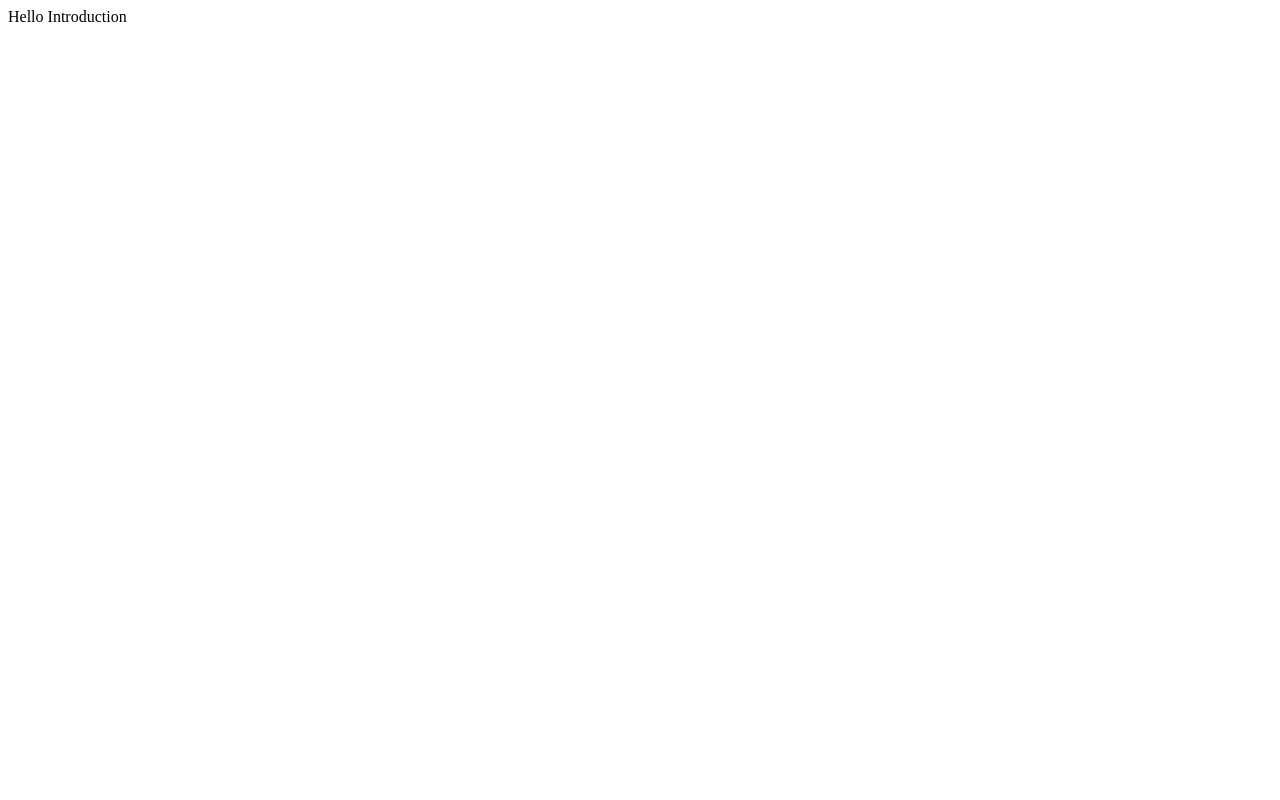
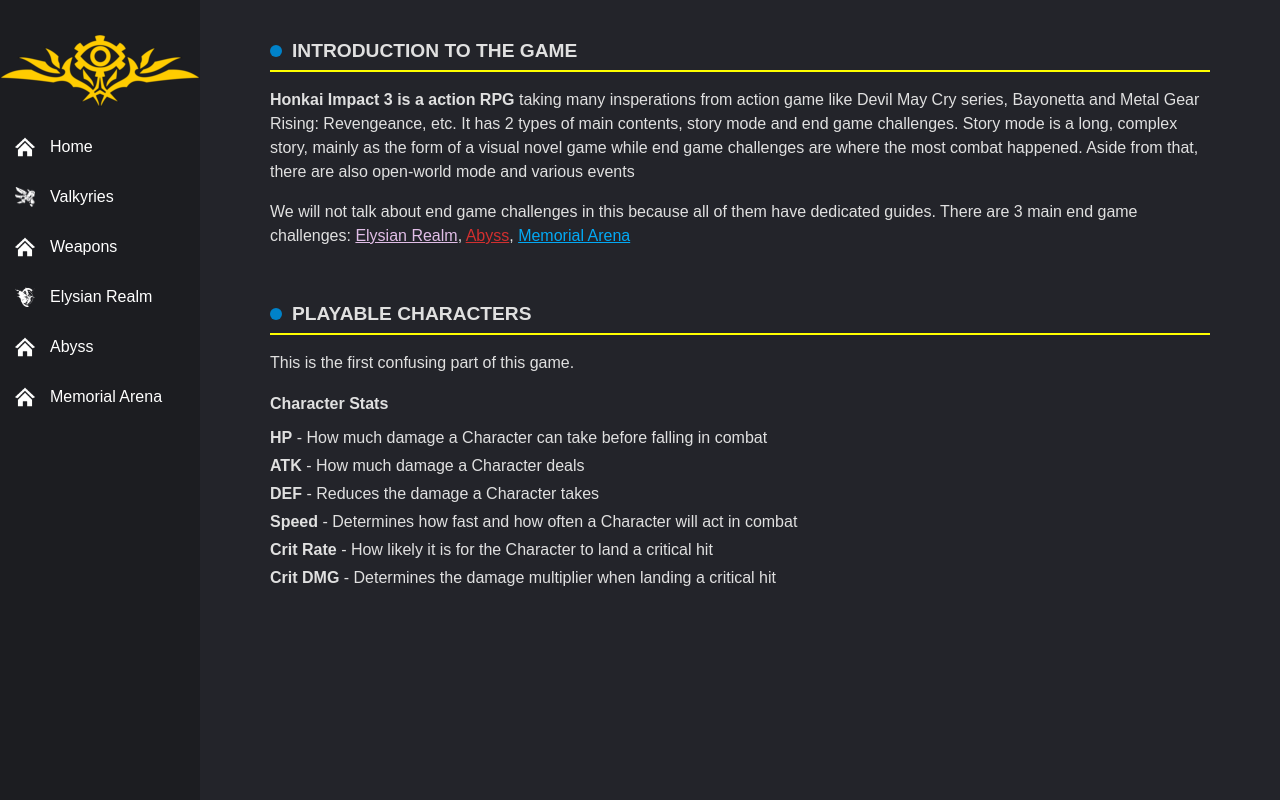
Before and after one commit to awesome-academy/python-naitei-2024_honkai-impact, a Django app: page /introduction/ in a window 1280 px wide. Before the commit the page is almost empty. Run offline with Django 5.2, Linux system fonts and the light colour scheme.

Commit message:
Introduction page 1st commit
Create introduction web page

Update introduction.html

Other similar static page will also use this format

Update introduction file coding style

```diff
--- a/hi3_web/hi3_wiki/templates/home.html
+++ b/hi3_web/hi3_wiki/templates/home.html
@@ -3,8 +3,11 @@
 
 {% block title %}Homepage{% endblock %}
 
+{% block extra_css %}
+    <link rel="stylesheet" href="{% static 'css/home.css' %}">
+{% endblock %}
+
 {% block content %}
-
 <div class="home-content">
     <div class="header-section">
         <img src="{% static 'img/172466098964301525.png' %}">
--- /dev/null
+++ b/hi3_web/hi3_wiki/templates/introduction.html
@@ -0,0 +1,56 @@
+{% extends 'master.html' %}
+{% load static %}
+
+{% block title %}Introduction{% endblock %}
+
+{% block extra_css %}
+    <link rel="stylesheet" href="{% static 'css/introduction.css' %}">
+{% endblock %}
+
+
+{% block content %}
+    <div class="section">
+        <div class="section-title">
+            <span class="bullet"></span> INTRODUCTION TO THE GAME
+        </div>
+        <p class="section-text">
+            <strong>Honkai Impact 3 is a action RPG</strong> taking many
+            insperations from action game like Devil May Cry series, Bayonetta
+            and Metal Gear Rising: Revengeance, etc. It has 2 types of main
+            contents, story mode and end game challenges. Story mode is a long,
+            complex story, mainly as the form of a visual novel game while end
+            game challenges are where the most combat happened. Aside from that,
+            there are also open-world mode and various events
+        </p>
+        <p class="section-text">
+            We will not talk about end game challenges in this because all of
+            them have dedicated guides. There are 3 main end game challenges:
+            <a href="/elyrealm/" class="link-elyrealm">Elysian Realm</a>,
+            <a href="/abyss/" class="link-abyss">Abyss</a>,
+            <a href="/ma/" class="link-ma">Memorial Arena</a>
+        </p>
+    </div>
+    <div class="section">
+        <div class="section-title">
+            <span class="bullet"></span> PLAYABLE CHARACTERS
+        </div>
+        <p class="section-text">
+            This is the first confusing part of this game.
+        </p>
+        <div class="subsection">
+            <strong>Character Stats</strong>
+            <p class="section-text">
+
+            </p>
+            <ul>
+                <li><strong>HP</strong> - How much damage a Character can take before falling in combat</li>
+                <li><strong>ATK</strong> - How much damage a Character deals</li>
+                <li><strong>DEF</strong> - Reduces the damage a Character takes</li>
+                <li><strong>Speed</strong> - Determines how fast and how often a Character will act in combat</li>
+                <li><strong>Crit Rate</strong> - How likely it is for the Character to land a critical hit</li>
+                <li><strong>Crit DMG</strong> - Determines the damage multiplier when landing a critical hit</li>
+            </ul>
+        </div>
+    </div>
+
+{% endblock %}
--- a/hi3_web/hi3_wiki/templates/master.html
+++ b/hi3_web/hi3_wiki/templates/master.html
@@ -7,7 +7,8 @@
     <title>{% block title %}{% endblock %}</title>
     <link rel="stylesheet" href="{% static 'css/global.css' %}">
     <link rel="stylesheet" href="{% static 'css/sidebar.css' %}">
-    <link rel="stylesheet" href="{% static 'css/home.css' %}">
+    {% block extra_css %}{% endblock %}
+    <!-- <link rel="stylesheet" href="{% static 'css/home.css' %}"> -->
 </head>
 <body>
     <div class="container">
--- a/hi3_web/hi3_wiki/views.py
+++ b/hi3_web/hi3_wiki/views.py
@@ -14,8 +14,8 @@ def valkyrie(request):
     return HttpResponse(template.render(context, request))
 
 def introduction (request):
-    pass
-    return HttpResponse("Hello Introduction")
+    template = loader.get_template('introduction.html')
+    return HttpResponse(template.render())
 
 def overall_guide (request):
     pass
@@ -42,6 +42,7 @@ def abyss (request):
     return HttpResponse("Hello Abyss")
 
 def ma (request):
+    pass
     return HttpResponse("Hello Memorial Arena'")
 
 def details (request, id):
--- a/hi3_web/static/css/global.css
+++ b/hi3_web/static/css/global.css
@@ -1,3 +1,17 @@
+/* global.css */
 body {
+    font-family: Arial, sans-serif;
     background-color: #23242A;
+    color: #e0e0e0;
+    margin: 0;
+    padding: 10px;
 }
+
+.container {
+    display: flex;
+}
+
+.main-content {
+    margin-left: 200px; /* Space for the sidebar */
+    padding: 0px;
+}
--- /dev/null
+++ b/hi3_web/static/css/introduction.css
@@ -0,0 +1,80 @@
+.section {
+    /* border-top: 2px solid #0082c9; */
+    padding-top: 40px;
+    padding-left: 70px;
+    padding-right: 70px;
+}
+
+.section-title {
+    font-weight: bold;
+    font-size: 1.2em;
+    margin-bottom: 10px;
+    display: flex;
+    align-items: center;
+    position: relative;
+    padding-bottom: 10px;
+}
+
+.section-title::after {
+    content: "";
+    display: block;
+    width: 100%; /* Full width of the section-title */
+    height: 2px; /* Line thickness */
+    background-color: #FFFF00; /* Yellow color */
+    position: absolute;
+    bottom: 0; /* Aligns with the bottom of the .section-title */
+    left: 0;
+}
+
+.bullet {
+    width: 12px;
+    height: 12px;
+    background-color: #0082c9;
+    border-radius: 50%;
+    display: inline-block;
+    margin-right: 10px;
+}
+
+.section-text {
+    font-size: 1em;
+    line-height: 1.5;
+    margin-bottom: 15px;
+
+}
+
+.subsection {
+    margin-top: 20px;
+}
+
+.subsection ul {
+    list-style: none;
+    padding-left: 0;
+}
+
+.subsection li {
+    margin-bottom: 10px;
+}
+
+.link-elyrealm {
+    color: #E1BEE7; /* Example color for Elysian Realm */
+}
+
+.link-elyrealm:visited {
+    color: #E1BEE7; /* Same color after visit */
+}
+
+.link-abyss {
+    color: #D32F2F; /* Example color for Valkyries */
+}
+
+.link-abyss:visited {
+    color: #D32F2F; /* Same color after visit */
+}
+
+.link-ma {
+    color: #03A9F4; /* Example color for Weapons */
+}
+
+.link-ma:visited {
+    color: #03A9F4; /* Same color after visit */
+}
```
Also changed, not shown: hi3_web/static/css/home.css (+3 -9 lines), hi3_web/static/css/sidebar.css (line endings or trailing spaces).
